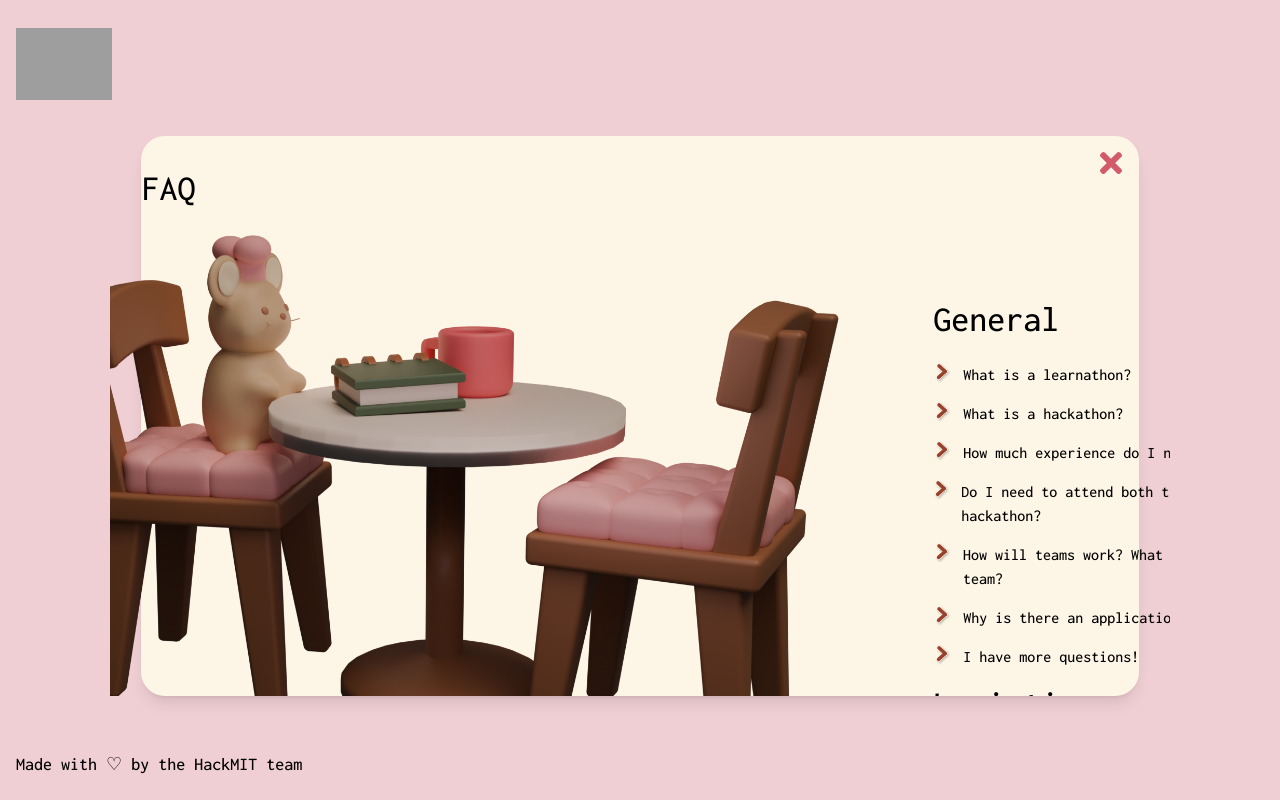
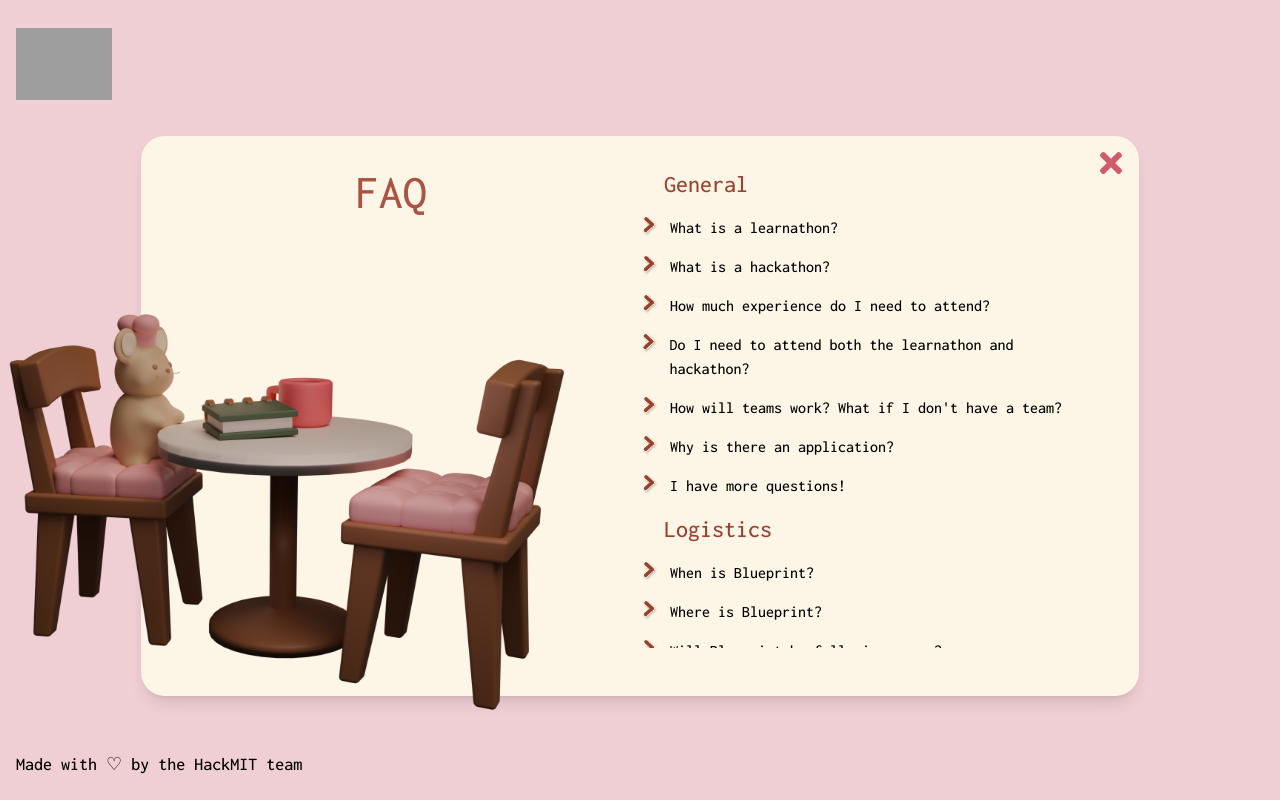
Before and after one commit to techx/blueprint-splash-2025, a React (Vite) app: page /faq in a window 1280 px wide. Built offline with nearby package versions, Linux system fonts and the light colour scheme; grey boxes are pictures that could not be loaded; some icons are missing; a web font is replaced by a local one.

Commit message:
Add more styling

```diff
--- a/src/components/Modal.tsx
+++ b/src/components/Modal.tsx
@@ -5,7 +5,6 @@ interface ModalProps {
   children: React.ReactNode;
   className?: string;
 }
-
 const Modal = ({
   backgroundColor = "#FDF6E7",
   children,
@@ -13,8 +12,8 @@ const Modal = ({
 }: ModalProps) => {
   return (
     <div className="fixed inset-0 min-h-screen w-full p-4 flex justify-center items-center">
-      <div className="relative h-full w-full mx-auto flex items-center justify-center">
-        {/* Close button - moved outside other containers */}
+      <div className="relative h-full w-full mx-auto flex items-center justify-center overflow-visible">
+        {/* Close button */}
         <a
           href="/"
           className="absolute top-[17%] right-[11%] w-8 h-8 z-30"
@@ -24,10 +23,10 @@ const Modal = ({
         </a>
 
         {/* Content container */}
-        <div className="absolute inset-0 flex items-center justify-center">
+        <div className="absolute inset-0 flex items-center justify-center overflow-visible">
           <div
             className={`
-              relative min-h-[70vh] max-h-[70vh] p-8 mt-8 overflow-hidden z-10
+              relative min-h-[70vh] max-h-[70vh] p-8 mt-8 z-10
               ${className}
             `}
           >
@@ -36,11 +35,11 @@ const Modal = ({
         </div>
 
         {/* Background/style container */}
-        <div className="absolute inset-0 flex items-center justify-center">
+        <div className="absolute inset-0 flex items-center justify-center overflow-visible">
           <div
             className={`
               relative min-h-[70vh] w-[80%] rounded-3xl p-8 mt-8
-              shadow-lg overflow-visible z-0
+              shadow-lg z-0
             `}
             style={{ backgroundColor }}
           ></div>
--- a/src/components/sections/FAQ.tsx
+++ b/src/components/sections/FAQ.tsx
@@ -3,11 +3,7 @@ import Modal from "../Modal";
 import big_image from "/src/assets/faq.png";
 import OpenBullet from "/src/assets/faq_open.svg";
 import ClosedBullet from "/src/assets/faq_closed.svg";
-import { GpsFixed, RateReviewSharp } from "@mui/icons-material";
-
-// Overall issues is that the image needs to overlay with the modal instead of
-// being inside it because otherwise there isn't enough room for the FAQ questions.
-// Also the font of the words needs to be fixed.
+import './faq.css';
 
 const FAQ = () => {
   const [openIndexes, setOpenIndexes] = useState<number[]>([]);
@@ -118,28 +114,28 @@ const FAQ = () => {
   };
 
   return (
-    <>
-      <Modal className="w-[85%]">
-        {/* Need to fix font of word "FAQ" here */}
-        <h1 className="text-4xl font-bold mb-6">FAQ</h1>
-        <div className="flex flex-row items-center justify-center">
-          {/* I'm not sure if I should've put the image inside the Modal or outside */}
+    <Modal className="w-[85%] p-8">
+      <div className="flex">
+        <div className="relative w-1/2 flex flex-col items-center">
+          <h1 className="text-5xl font-bold text-center mb-6 text-[#ab5442]">
+            FAQ
+          </h1>
           <img
             src={big_image}
             alt="cute characters lawl :3"
-            style={{ width: "1020px", height: "574px" }}
+            className="absolute -bottom-16 right-10"
+            style={{
+              height: "50vh",
+              width: "auto",
+              maxWidth: "none",
+            }}
           />
-          <div className="flex flex-col min-w-[50%] max-w-[50%] max-h-[100%] h-[60vh]">
-            <div className="overflow-y-auto pr-4 space-y-4">
-              <ul className="list-disc pl-6 space-y-2">
-                {/* Below is just the FAQ stuff  */}
-                <div
-                  style={{ padding: "20px", maxWidth: "800px", margin: "auto" }}
-                >
-                  {/* Need to fix font of "General" here */}
-                  <h1 className="text-4xl font-bold mb-6">General</h1>
+        </div>
+
+        <div className="w-[45%] overflow-y-auto max-h-[60vh] scrollbar-custom">
+          <div>
+            <h2 className="text-2xl font-bold mb-4 ml-6 text-[#99432e]">General</h2>
             <ul style={{ listStyleType: "none", padding: 0 }}>
-                    {/* also need to fix font of FAQ questions here */}
               {generalQuestions.map((item, index) => (
                 <li
                   key={index}
@@ -149,7 +145,6 @@ const FAQ = () => {
                     alignItems: "flex-start",
                   }}
                 >
-                        {/* Just for the bullet points using assets, can ignore */}
                   <img
                     src={
                       openIndexes.includes(index)
@@ -177,15 +172,16 @@ const FAQ = () => {
                       {item.title}
                     </div>
                     {openIndexes.includes(index) && (
-                            <div>{item.content}</div>
+                      <div style={{
+                        color: '#99432e',
+                        paddingRight: '10px',
+                      }}>{item.content}</div>
                     )}
                   </div>
                 </li>
               ))}
             </ul>
-                  {/* Replicated above FAQ section for Logistics Qs, need to fix font of word
-                  "Logistics" and font of questions again */}
-                  <h1 className="text-4xl font-bold mb-6">Logistics</h1>
+            <h2 className="text-2xl font-bold mb-4 ml-6 text-[#99432e]">Logistics</h2>
             <ul style={{ listStyleType: "none", padding: 0 }}>
               {logisticsQuestions.map((item, index) => (
                 <li
@@ -223,19 +219,19 @@ const FAQ = () => {
                       {item.title}
                     </div>
                     {openIndexes.includes(index) && (
-                            <div>{item.content}</div>
+                      <div style={{
+                        color: '#99432e',
+                        paddingRight: '10px',
+                      }}>{item.content}</div>
                     )}
                   </div>
                 </li>
               ))}
             </ul>
           </div>
-              </ul>
-            </div>
         </div>
       </div>
     </Modal>
-    </>
   );
 };
 
--- /dev/null
+++ b/src/components/sections/faq.css
@@ -0,0 +1,28 @@
+.scrollbar-custom::-webkit-scrollbar {
+  width: 10px;
+  height: 10px;
+}
+
+.scrollbar-custom::-webkit-scrollbar-track {
+  background-color: #dabd93;
+  border-radius: 20px;
+  box-shadow: inset 0 0 5px rgba(0, 0, 0, 0.1);
+}
+
+.scrollbar-custom::-webkit-scrollbar-thumb {
+  background-color: #af7b5c;
+  border-radius: 20px;
+  border: 3px solid #dabd93;
+  box-shadow: inset 0 0 3px rgba(0, 0, 0, 0.1);
+  transition: background-color 0.3s ease, border-color 0.3s ease;
+}
+
+.scrollbar-custom::-webkit-scrollbar-thumb:hover {
+  background-color: #9e5b3b;
+  border-color: #c1a77a;
+}
+
+.scrollbar-custom::-webkit-scrollbar-thumb:active {
+  background-color: #8b4b2d;
+  border-color: #c1a77a;
+}
```
Also changed, not shown: src/App.css (line endings or trailing spaces). Lines whose indentation alone changed are shown as unchanged.
